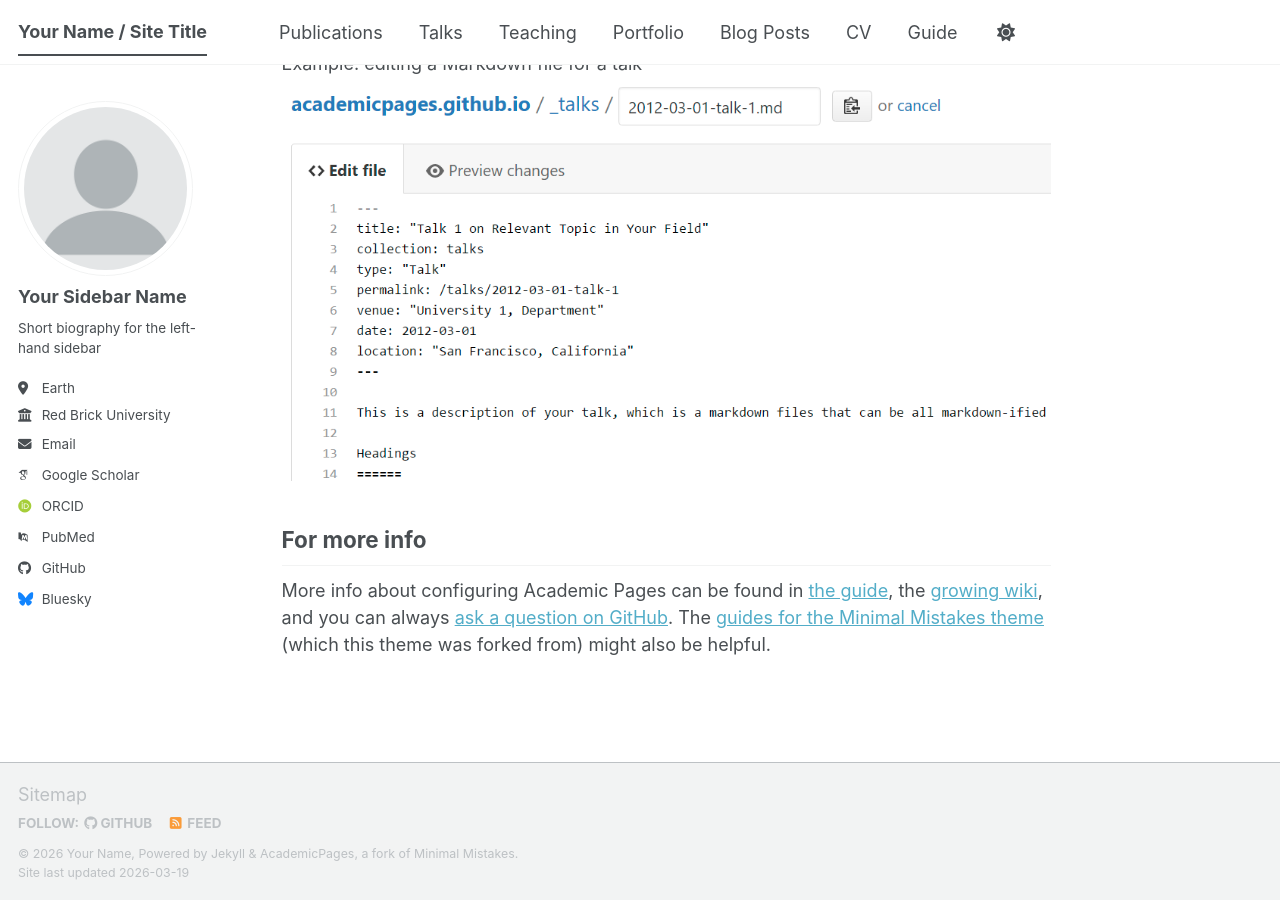
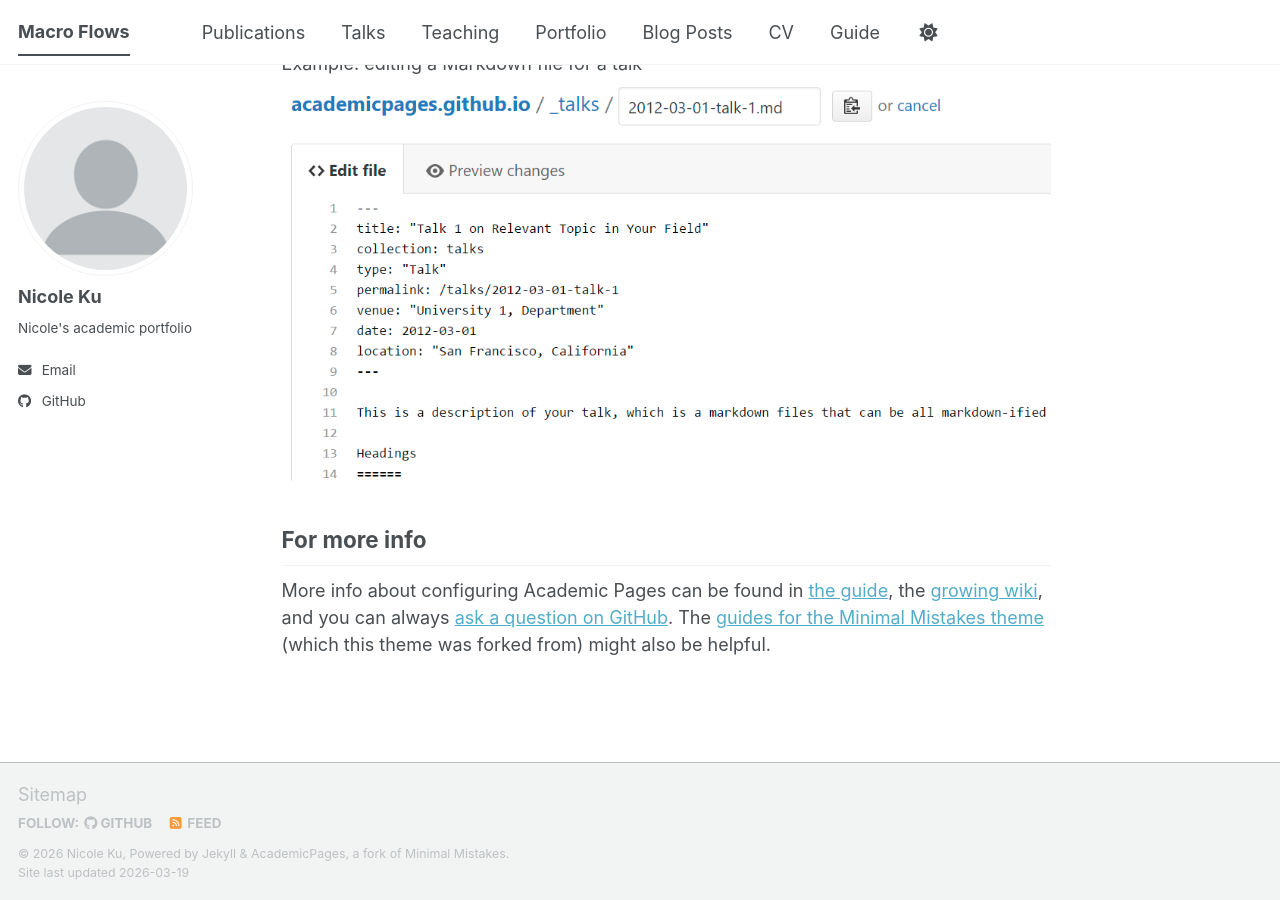
Before and after one commit to nicoleku8/MacroFlows.github.io, a Jekyll site: the page built from _pages/about.md, in a window 1280 px wide and 900 px high, scrolled down 2720 px. Built offline with Jekyll 4.4.1, drawn with Linux system fonts in a browser that asks for light colours; some web fonts are replaced; a script bundle is joined from its source files by our own code; library files that are not in the unit come from our copies.

Commit message:
Update _config.yml

```diff
--- a/_config.yml
+++ b/_config.yml
@@ -9,14 +9,14 @@
 # Basic Site Settings
 locale                   : "en-US"
 site_theme               : "default" # The available themes options are "default", "air", "sunrise", "mint", "dirt" and "contrast"
-title                    : "Your Name / Site Title"
+title                    : "Macro Flows"
 title_separator          : "-"
-name                     : &name "Your Name"
-description              : &description "Your Name's academic portfolio"   # Update this with a general description of your site, this is the default if not overridden by a page
-url                      : https://academicpages.github.io # The base hostname & protocol for your site e.g. "https://[your GitHub username].github.io",
+name                     : &name "Nicole Ku"
+description              : &description "Nicole's academic portfolio"   # Update this with a general description of your site, this is the default if not overridden by a page
+url                      : https://nicoleku8.github.io # The base hostname & protocol for your site e.g. "https://[your GitHub username].github.io",
                                                            # or if you already have some other page hosted on Github then use "https://[your GitHub username].github.io/[Your Repo Name]"
 baseurl                  : "" # the subpath of your site, e.g. "/blog"
-repository               : "academicpages/academicpages.github.io"
+repository               : "nicoleku8/MacroFlows.github.io"
 
 # Site Author - The following control what appear as part of the author content on the side bar.
 #               If a field is blank the icon and link will not appear, otherwise it will be shown.
@@ -24,24 +24,24 @@
 author:
   # Biographic information
   avatar           : "profile.png"
-  name             : "Your Sidebar Name"
+  name             : "Nicole Ku"
   pronouns         : # example: "she/her"
-  bio              : "Short biography for the left-hand sidebar"
-  location         : "Earth"
-  employer         : "Red Brick University"
+  bio              : "Nicole's academic portfolio"
+  location         : #"Earth"
+  employer         : #"Red Brick University"
   uri              : # URL
-  email            : "none@example.org"
+  email            : "nicoleku2002@gmail.com"
 
   # Academic websites
   academia         : # URL
   arxiv            : # URL - Update with the correct link to your profile
-  googlescholar    : "https://scholar.google.com/citations?user=PS_CX0AAAAAJ"
+  googlescholar    : # https://scholar.google.com/citations?user=PS_CX0AAAAAJ"
   inspire-hep      : # URL
   impactstory      : # URL
-  orcid            : "https://orcid.org/yourorcidurl"
+  orcid            : # https://orcid.org/yourorcidurl"
   semantic         : # URL
   ssrn             : # URL
-  pubmed           : "https://www.ncbi.nlm.nih.gov/pubmed/?term=john+snow"
+  pubmed           : # https://www.ncbi.nlm.nih.gov/pubmed/?term=john+snow"
   researchgate     : # URL
   scopus           : # URL
   zotero           : # URL
@@ -57,7 +57,7 @@
 
   # Social media
   artstation       : # Username
-  bluesky          : "bsky.app" # Replace this with you Bluesky username
+  bluesky          : # "bsky.app" # Replace this with you Bluesky username
   facebook         : # Username
   flickr           : # Username
   foursquare       : # Username
```
